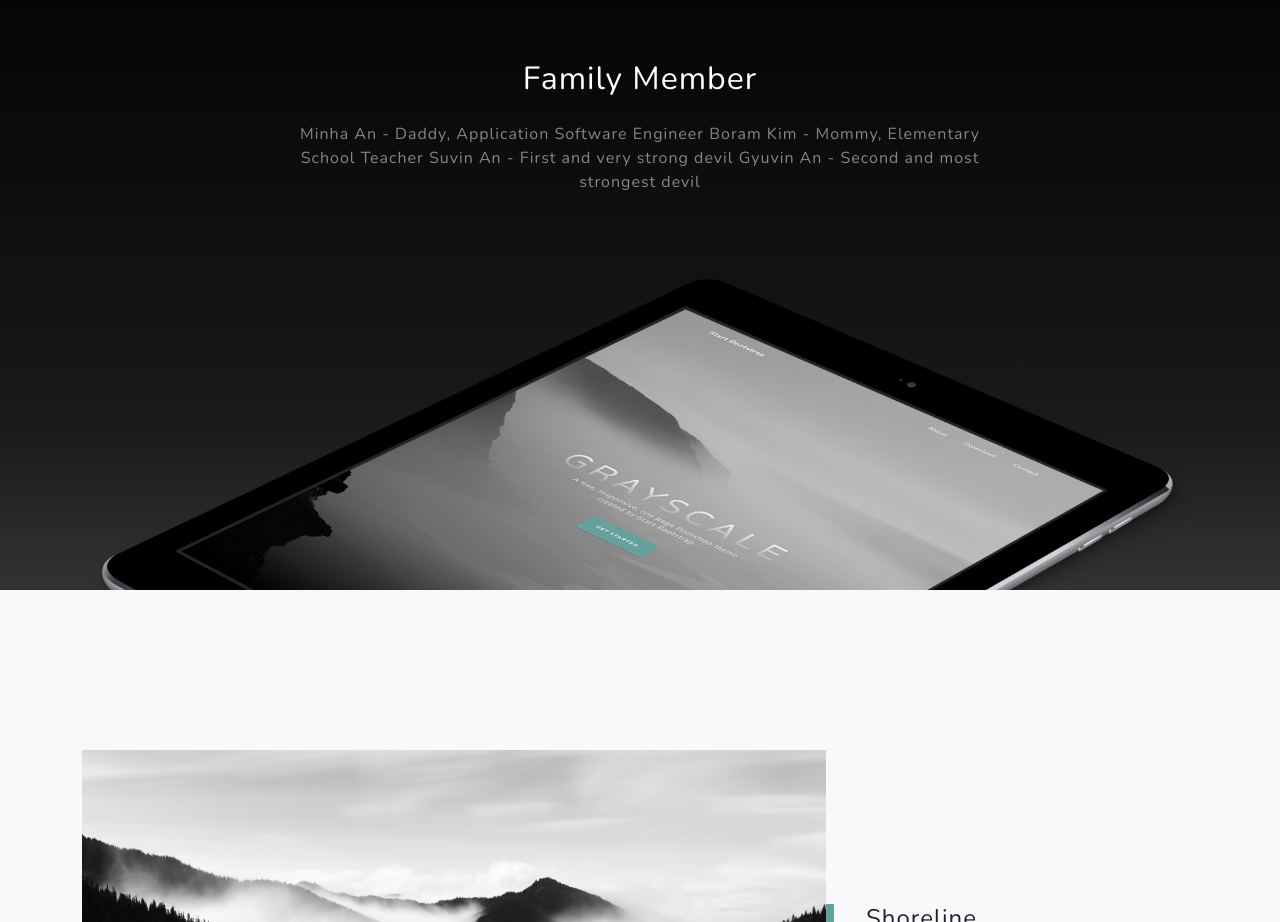
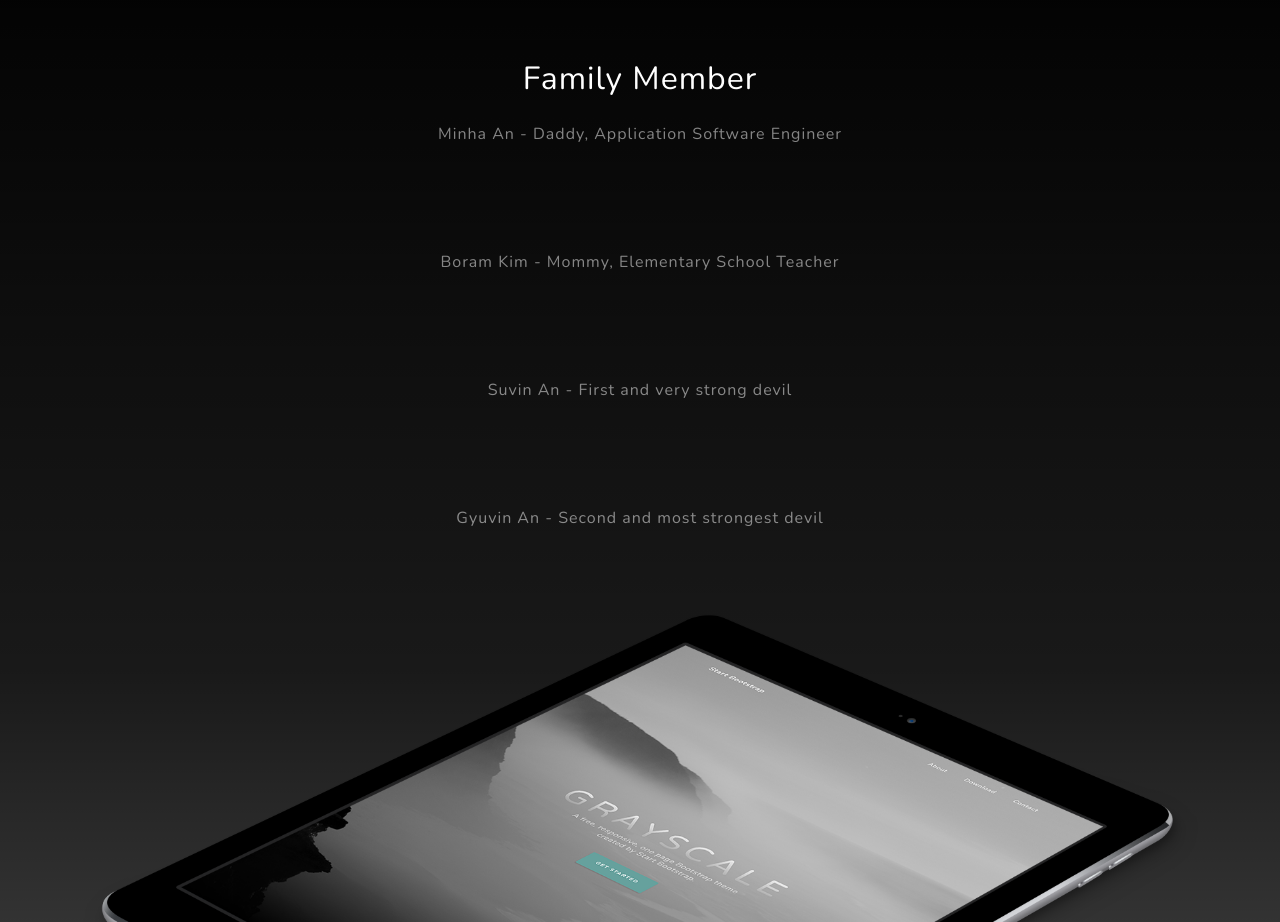
Before and after one commit to familiean/familiean.github.io, a plain HTML site: page index.html in a window 1280 px wide. Shown: the part 900-1822 px from the top of the page. Drawn offline with nearby package versions, Linux system fonts and the light colour scheme.

Commit message:
Update index.html

```diff
--- a/index.html
+++ b/index.html
@@ -49,12 +49,10 @@
                 <div class="row">
                     <div class="col-lg-8 mx-auto">
                         <h2 class="text-white mb-4">Family Member</h2>
-                        <p class="text-white-50">
-                            Minha An - Daddy, Application Software Engineer
-                            Boram Kim - Mommy, Elementary School Teacher
-                            Suvin An - First and very strong devil
-                            Gyuvin An - Second and most strongest devil
-
+                            <p class="text-white-50"> Minha An - Daddy, Application Software Engineer</p><br>
+                            <p class="text-white-50">Boram Kim - Mommy, Elementary School Teacher</p><br>
+                            <p class="text-white-50">Suvin An - First and very strong devil</p><br>
+                            <p class="text-white-50">Gyuvin An - Second and most strongest devil</p>
                         </p>
                     </div>
                 </div>
```
